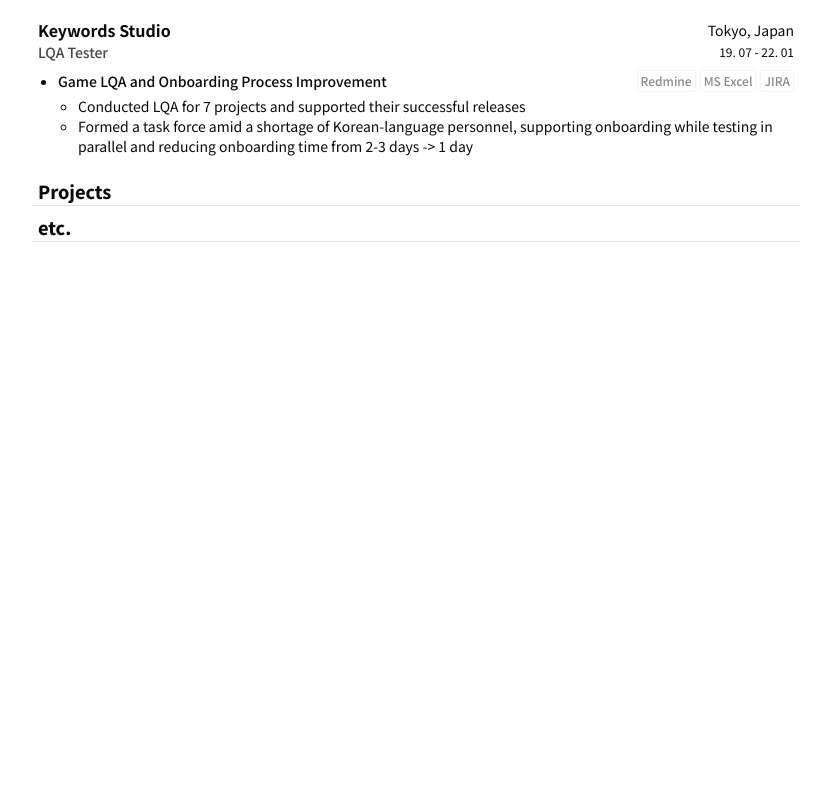
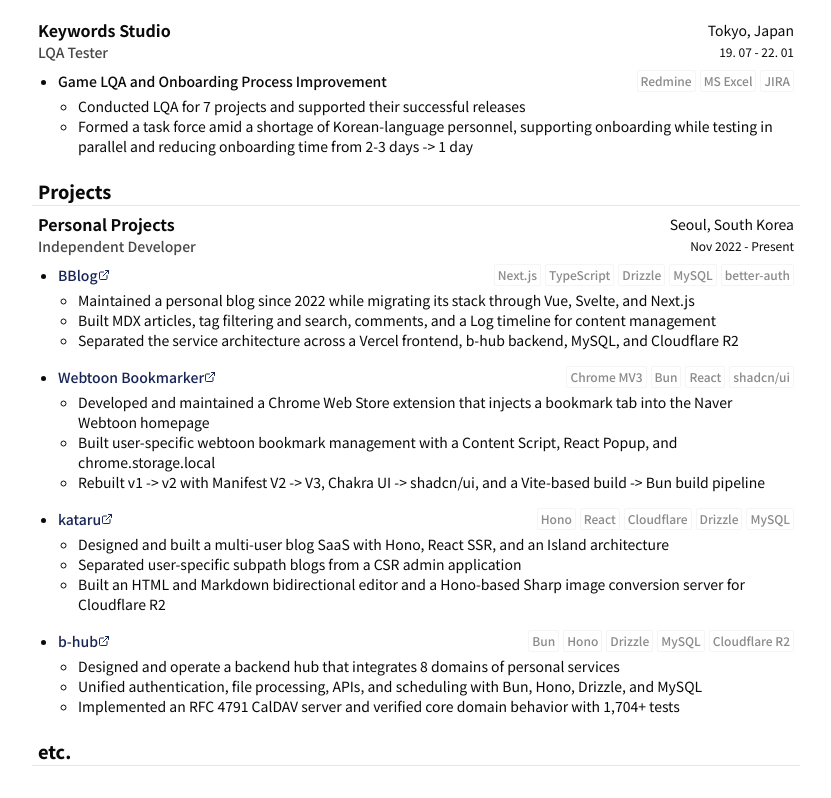
Before and after one commit to B-HS/RESUME, a Next.js app: page /en in a window 1280 px wide. Shown: the part 1324-2122 px from the top of the page, without its empty margins (224-1055 px from the left). Before the commit the page ends 1646 px from the top, so only its background shows below. Built offline with nearby package versions, Linux system fonts and the light colour scheme.

Commit message:
feat: add personal projects

```diff
--- a/entities/translations/en.ts
+++ b/entities/translations/en.ts
@@ -66,4 +66,29 @@
     WORK_KEYWORDSSTUDIO_LQA_DESCRIPTION:
         'Conducted LQA for 7 projects and supported their successful releases \n Formed a task force amid a shortage of Korean-language personnel, supporting onboarding while testing in parallel and reducing onboarding time from 2-3 days -> 1 day',
     WORK_KEYWORDSSTUDIO_LQA_SKILLS: 'Redmine|MS Excel|JIRA',
+
+    WORK_TOY_NAME: 'Personal Projects',
+    WORK_TOY_PERIOD: 'Nov 2022 - Present',
+    WORK_TOY_LOCATION: 'Seoul, South Korea',
+    WORK_TOY_ROLE: 'Independent Developer',
+    WORK_TOY_BBLOG_TITLE: 'BBlog',
+    WORK_TOY_WEBTOON_TITLE: 'Webtoon Bookmarker',
+    WORK_TOY_KATARU_TITLE: 'kataru',
+    WORK_TOY_BHUB_TITLE: 'b-hub',
+    WORK_TOY_BBLOG_DESCRIPTION:
+        'Maintained a personal blog since 2022 while migrating its stack through Vue, Svelte, and Next.js \n Built MDX articles, tag filtering and search, comments, and a Log timeline for content management \n Separated the service architecture across a Vercel frontend, b-hub backend, MySQL, and Cloudflare R2',
+    WORK_TOY_WEBTOON_DESCRIPTION:
+        'Developed and maintained a Chrome Web Store extension that injects a bookmark tab into the Naver Webtoon homepage \n Built user-specific webtoon bookmark management with a Content Script, React Popup, and chrome.storage.local \n Rebuilt v1 -> v2 with Manifest V2 -> V3, Chakra UI -> shadcn/ui, and a Vite-based build -> Bun build pipeline',
+    WORK_TOY_KATARU_DESCRIPTION:
+        'Designed and built a multi-user blog SaaS with Hono, React SSR, and an Island architecture \n Separated user-specific subpath blogs from a CSR admin application \n Built an HTML and Markdown bidirectional editor and a Hono-based Sharp image conversion server for Cloudflare R2',
+    WORK_TOY_BHUB_DESCRIPTION:
+        'Designed and operate a backend hub that integrates 8 domains of personal services \n Unified authentication, file processing, APIs, and scheduling with Bun, Hono, Drizzle, and MySQL \n Implemented an RFC 4791 CalDAV server and verified core domain behavior with 1,704+ tests',
+    WORK_TOY_BBLOG_SITE: 'https://blog.gumyo.net',
+    WORK_TOY_WEBTOON_SITE: 'https://chromewebstore.google.com/detail/cnfglfaobnkgkcnagfbaeilbpkcjcanh',
+    WORK_TOY_KATARU_SITE: 'https://kataru.dev',
+    WORK_TOY_BHUB_SITE: 'https://github.com/B-HS/b-hub',
+    WORK_TOY_BBLOG_SKILLS: 'Next.js|TypeScript|Drizzle|MySQL|better-auth',
+    WORK_TOY_WEBTOON_SKILLS: 'Chrome MV3|Bun|React|shadcn/ui',
+    WORK_TOY_KATARU_SKILLS: 'Hono|React|Cloudflare|Drizzle|MySQL',
+    WORK_TOY_BHUB_SKILLS: 'Bun|Hono|Drizzle|MySQL|Cloudflare R2',
 }
--- a/entities/translations/jp.ts
+++ b/entities/translations/jp.ts
@@ -65,4 +65,29 @@
     WORK_KEYWORDSSTUDIO_LQA_DESCRIPTION:
         '7件のプロジェクトでLQAを実施し、リリース完了を支援 \n 韓国語人材が不足する状況でTFチームを編成し、オンボーディング支援とテストを並行して実施して、オンボーディング期間を2-3日 -> 1日に短縮',
     WORK_KEYWORDSSTUDIO_LQA_SKILLS: 'Redmine|MS Excel|JIRA',
+
+    WORK_TOY_NAME: '個人プロジェクト',
+    WORK_TOY_PERIOD: '2022. 11 - 現在',
+    WORK_TOY_LOCATION: '韓国、ソウル',
+    WORK_TOY_ROLE: 'Independent Developer',
+    WORK_TOY_BBLOG_TITLE: 'BBlog',
+    WORK_TOY_WEBTOON_TITLE: 'Webtoon Bookmarker',
+    WORK_TOY_KATARU_TITLE: 'kataru',
+    WORK_TOY_BHUB_TITLE: 'b-hub',
+    WORK_TOY_BBLOG_DESCRIPTION:
+        '2022年から運用する個人ブログをVue、Svelte、Next.jsへ移行しながら長期保守 \n MDXベースの記事、タグフィルタと検索、コメント、Logタイムラインなどのコンテンツ管理機能を実装 \n Vercelフロントエンド、b-hubバックエンド、MySQL、Cloudflare R2にサービス運用構成を分離',
+    WORK_TOY_WEBTOON_DESCRIPTION:
+        'ネイバーウェブトゥーンのメインにブックマークタブを挿入するChrome Web Store公開拡張機能を開発・運用 \n Content Script、React Popup、chrome.storage.localでユーザー別ウェブトゥーンブックマーク管理を構築 \n v1 -> v2再構築でManifest V2 -> V3、Chakra UI -> shadcn/ui、Viteベースビルド -> Bunビルドパイプラインへ移行',
+    WORK_TOY_KATARU_DESCRIPTION:
+        'Hono、React SSR、IslandアーキテクチャによるマルチユーザーブログSaaSを設計・実装 \n ユーザー別サブパスブログとCSR管理アプリケーションを分離 \n HTMLとMarkdownの双方向変換エディタとCloudflare R2向けHonoベースSharp画像変換サーバーを実装',
+    WORK_TOY_BHUB_DESCRIPTION:
+        '8ドメインの個人サービスを統合するバックエンドハブを設計・運用 \n Bun、Hono、Drizzle、MySQLで認証、ファイル処理、API、スケジューリング機能を統合 \n RFC 4791 CalDAVサーバーを実装し、1,704件以上のテストでコアドメインの動作を検証',
+    WORK_TOY_BBLOG_SITE: 'https://blog.gumyo.net',
+    WORK_TOY_WEBTOON_SITE: 'https://chromewebstore.google.com/detail/cnfglfaobnkgkcnagfbaeilbpkcjcanh',
+    WORK_TOY_KATARU_SITE: 'https://kataru.dev',
+    WORK_TOY_BHUB_SITE: 'https://github.com/B-HS/b-hub',
+    WORK_TOY_BBLOG_SKILLS: 'Next.js|TypeScript|Drizzle|MySQL|better-auth',
+    WORK_TOY_WEBTOON_SKILLS: 'Chrome MV3|Bun|React|shadcn/ui',
+    WORK_TOY_KATARU_SKILLS: 'Hono|React|Cloudflare|Drizzle|MySQL',
+    WORK_TOY_BHUB_SKILLS: 'Bun|Hono|Drizzle|MySQL|Cloudflare R2',
 }
--- a/entities/translations/ko.ts
+++ b/entities/translations/ko.ts
@@ -66,4 +66,29 @@
     WORK_KEYWORDSSTUDIO_LQA_DESCRIPTION:
         '7개 프로젝트의 LQA를 진행해 출시 완료 \n 한국어 인력 부족 상황에서 TF팀을 구성해 온보딩 지원과 테스팅을 병행하고, 온보딩 기간 2-3일 -> 1일 단축',
     WORK_KEYWORDSSTUDIO_LQA_SKILLS: 'Redmine|MS Excel|JIRA',
+
+    WORK_TOY_NAME: '개인 프로젝트',
+    WORK_TOY_PERIOD: '22. 11 - 현재',
+    WORK_TOY_LOCATION: '대한민국, 서울',
+    WORK_TOY_ROLE: 'Independent Developer',
+    WORK_TOY_BBLOG_TITLE: 'BBlog',
+    WORK_TOY_WEBTOON_TITLE: 'Webtoon Bookmarker',
+    WORK_TOY_KATARU_TITLE: 'kataru',
+    WORK_TOY_BHUB_TITLE: 'b-hub',
+    WORK_TOY_BBLOG_DESCRIPTION:
+        '2022년부터 운영한 개인 블로그를 Vue, Svelte, Next.js로 전환하며 장기 유지보수 \n MDX 기반 게시글, 태그 필터와 검색, 댓글, Log 타임라인 등 콘텐츠 관리 기능 구현 \n Vercel 프론트엔드, b-hub 백엔드, MySQL, Cloudflare R2로 서비스 운영 구조 분리',
+    WORK_TOY_WEBTOON_DESCRIPTION:
+        '네이버 웹툰 메인에 북마크 탭을 주입하는 Chrome Web Store 배포 익스텐션 개발 및 운영 \n Content Script와 React Popup, chrome.storage.local을 구성해 사용자별 웹툰 북마크 관리 \n v1 -> v2 재구축으로 Manifest V2 -> V3, Chakra UI -> shadcn/ui, Vite 기반 빌드 -> Bun 빌드 파이프라인 전환',
+    WORK_TOY_KATARU_DESCRIPTION:
+        '다중 사용자 블로그 SaaS를 Hono, React SSR, Island 아키텍처로 설계 및 구현 \n 사용자별 서브패스 블로그와 관리용 CSR 애플리케이션 분리 \n HTML과 Markdown 양방향 변환 기반 에디터 및 Cloudflare R2용 Hono 기반 Sharp 이미지 변환 서버 구현',
+    WORK_TOY_BHUB_DESCRIPTION:
+        '8개 도메인의 개인 서비스를 통합하는 백엔드 허브 설계 및 운영 \n Bun, Hono, Drizzle, MySQL 기반으로 인증, 파일 처리, API, 스케줄링 기능 통합 \n RFC 4791 CalDAV 서버를 구현하고 1,704개 이상의 테스트로 핵심 도메인 동작 검증',
+    WORK_TOY_BBLOG_SITE: 'https://blog.gumyo.net',
+    WORK_TOY_WEBTOON_SITE: 'https://chromewebstore.google.com/detail/cnfglfaobnkgkcnagfbaeilbpkcjcanh',
+    WORK_TOY_KATARU_SITE: 'https://kataru.dev',
+    WORK_TOY_BHUB_SITE: 'https://github.com/B-HS/b-hub',
+    WORK_TOY_BBLOG_SKILLS: 'Next.js|TypeScript|Drizzle|MySQL|better-auth',
+    WORK_TOY_WEBTOON_SKILLS: 'Chrome MV3|Bun|React|shadcn/ui',
+    WORK_TOY_KATARU_SKILLS: 'Hono|React|Cloudflare|Drizzle|MySQL',
+    WORK_TOY_BHUB_SKILLS: 'Bun|Hono|Drizzle|MySQL|Cloudflare R2',
 }
--- a/entities/translations/words.ts
+++ b/entities/translations/words.ts
@@ -55,4 +55,25 @@
     'WORK_KEYWORDSSTUDIO_LQA_TITLE',
     'WORK_KEYWORDSSTUDIO_LQA_DESCRIPTION',
     'WORK_KEYWORDSSTUDIO_LQA_SKILLS',
+
+    'WORK_TOY_NAME',
+    'WORK_TOY_PERIOD',
+    'WORK_TOY_LOCATION',
+    'WORK_TOY_ROLE',
+    'WORK_TOY_BBLOG_TITLE',
+    'WORK_TOY_WEBTOON_TITLE',
+    'WORK_TOY_KATARU_TITLE',
+    'WORK_TOY_BHUB_TITLE',
+    'WORK_TOY_BBLOG_DESCRIPTION',
+    'WORK_TOY_WEBTOON_DESCRIPTION',
+    'WORK_TOY_KATARU_DESCRIPTION',
+    'WORK_TOY_BHUB_DESCRIPTION',
+    'WORK_TOY_BBLOG_SITE',
+    'WORK_TOY_WEBTOON_SITE',
+    'WORK_TOY_KATARU_SITE',
+    'WORK_TOY_BHUB_SITE',
+    'WORK_TOY_BBLOG_SKILLS',
+    'WORK_TOY_WEBTOON_SKILLS',
+    'WORK_TOY_KATARU_SKILLS',
+    'WORK_TOY_BHUB_SKILLS',
 ] as const
--- /dev/null
+++ b/features/resume/personal-projects.tsx
@@ -0,0 +1,17 @@
+import { LangType, translator } from '@entities/translations'
+import { SectionHeader } from '@features/common/section-header'
+import { ResumeSection } from '@features/resume/section'
+import { FC } from 'react'
+
+type PersonalProjectsProps = { lang: LangType }
+
+export const PersonalProjects: FC<PersonalProjectsProps> = ({ lang }) => {
+    const t = translator({ lang })
+
+    return (
+        <>
+            <SectionHeader title={t('PROJECTS')} />
+            <ResumeSection workName='TOY' workList={['BBLOG', 'WEBTOON', 'KATARU', 'BHUB']} lang={lang} />
+        </>
+    )
+}
--- a/widgets/resume.tsx
+++ b/widgets/resume.tsx
@@ -1,6 +1,7 @@
 import { LangType, translator } from '@entities/translations'
 import { SectionHeader } from '@features/common/section-header'
 import { Introduce } from '@features/resume/introduce'
+import { PersonalProjects } from '@features/resume/personal-projects'
 import { WorkExperience } from '@features/resume/work-experience'
 import { FC } from 'react'
 
@@ -12,7 +13,7 @@
         <div className='flex flex-col pb-20'>
             <Introduce lang={lang} />
             <WorkExperience lang={lang} />
-            <SectionHeader title={t('PROJECTS')} />
+            <PersonalProjects lang={lang} />
             <SectionHeader title={t('ETC')} />
         </div>
     )
```
